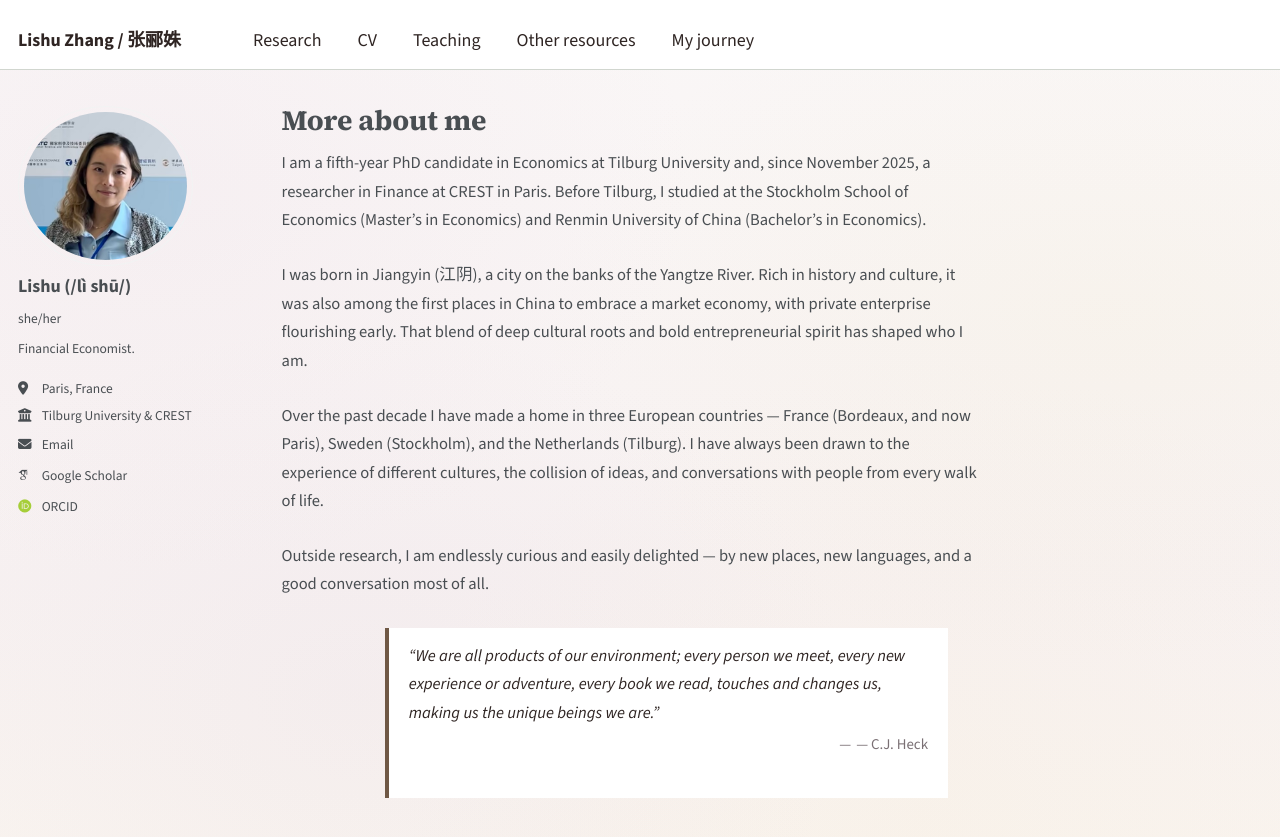
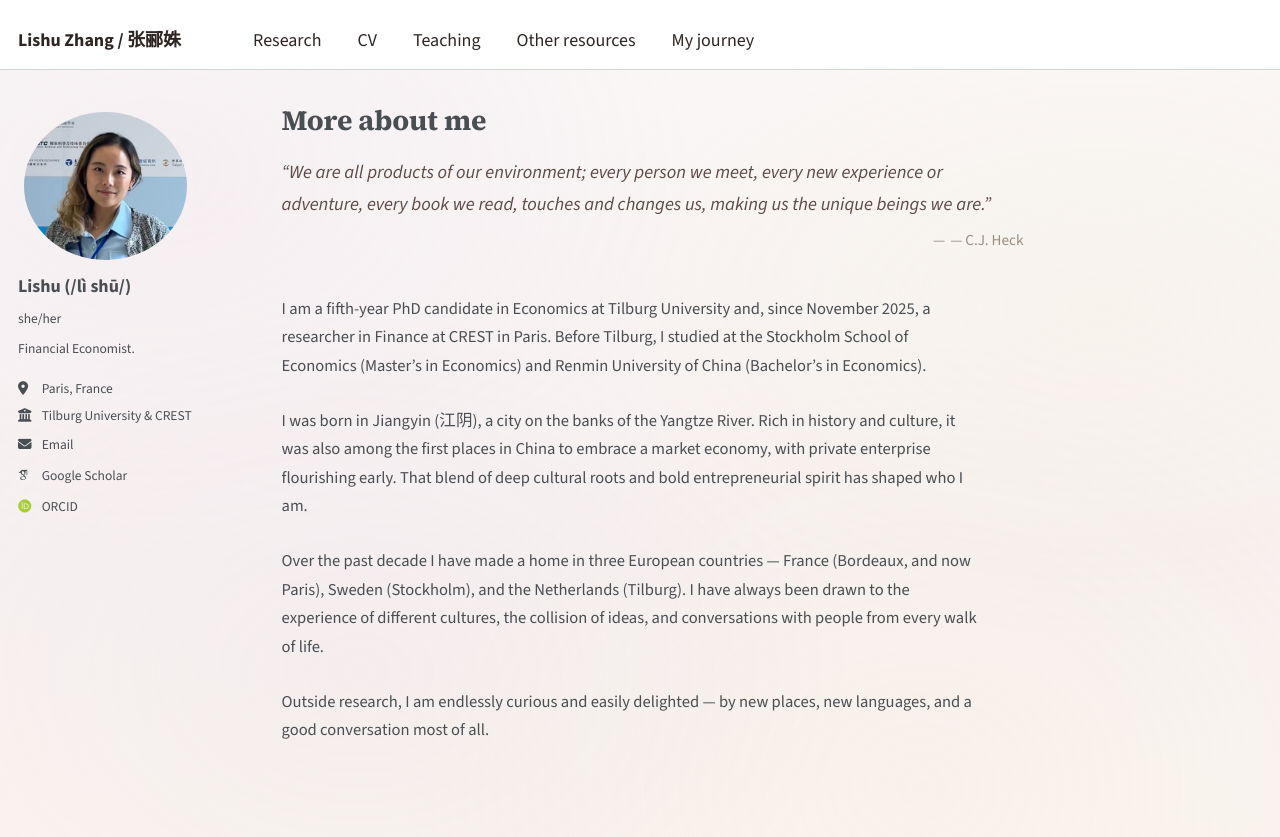
Before and after one commit to LishuZ/LishuZ.github.io, a Jekyll site: the page built from _pages/aboutme.md, in a window 1280 px wide and 900 px high. Shown: the top 837 px of the window. Built offline with Jekyll 4.4.1, drawn with Linux system fonts in a browser that asks for light colours; some web fonts are replaced; part of the change alters nothing that is shown.

Commit message:
Move journey quote under the title as a natural, box-free epigraph
Co-Authored-By: Claude Opus 4.8 (1M context) <noreply@anthropic.com>

```diff
--- a/_pages/aboutme.md
+++ b/_pages/aboutme.md
@@ -11,18 +11,23 @@ redirect_from:
 .about p { line-height: 1.7; }
 
 .about blockquote {
-  border-left: 4px solid #6F5845;
-  background: #fff;
-  margin: 1.8em auto 0.5em;
-  max-width: 34em;
-  padding: 0.8em 1.2em;
-  color: #2F2523;
+  border: 0;
+  background: none;
+  margin: 0.4em 0 2.2em;
+  padding: 0;
+  max-width: 40em;
+  color: #5C4A45;
   font-style: italic;
+  font-size: 1.12em;
+  line-height: 1.65;
 }
-.about blockquote cite { display: block; margin-top: 0.4em; text-align: right; font-size: 0.9em; color: #7A7074; font-style: normal; }
+.about blockquote cite { display: block; margin-top: 0.5em; text-align: right; font-size: 0.82em; color: #9A8F82; font-style: normal; }
 </style>
 
 <div class="about" markdown="1">
+
+> “We are all products of our environment; every person we meet, every new experience or adventure, every book we read, touches and changes us, making us the unique beings we are.”
+> <cite>— C.J. Heck</cite>
 
 I am a fifth-year PhD candidate in Economics at Tilburg University and, since November 2025, a researcher in Finance at CREST in Paris. Before Tilburg, I studied at the Stockholm School of Economics (Master's in Economics) and Renmin University of China (Bachelor's in Economics).
 
@@ -32,7 +37,4 @@ Over the past decade I have made a home in three European countries — France (
 
 Outside research, I am endlessly curious and easily delighted — by new places, new languages, and a good conversation most of all.
 
-> “We are all products of our environment; every person we meet, every new experience or adventure, every book we read, touches and changes us, making us the unique beings we are.”
-> <cite>— C.J. Heck</cite>
-
 </div>
```
